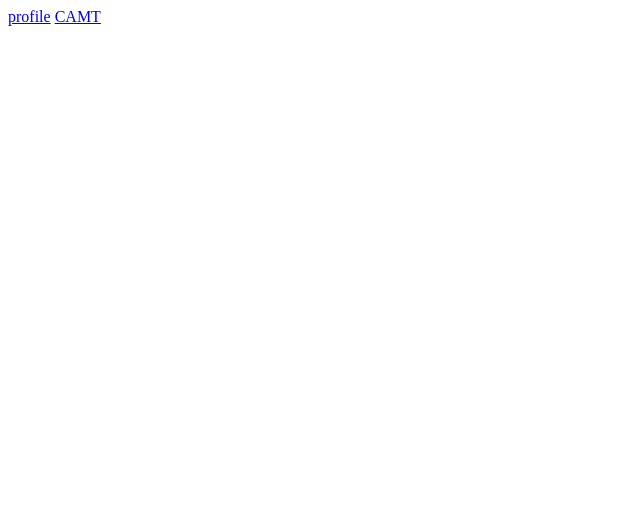
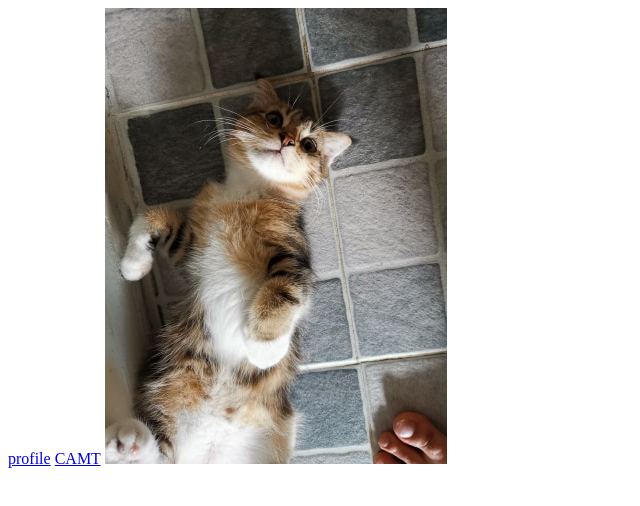
Before and after one commit to mappy5954/Lab03-2.3, a plain HTML site: page index.html in a window 1280 px wide. Shown: the whole page, without its empty margins (0-640 px from the left). Drawn offline with Linux system fonts and the light colour scheme.

Commit message:
add friend image

```diff
--- a/index.html
+++ b/index.html
@@ -3,5 +3,7 @@
     <body>
         <a href="profile.html">profile</a>
         <a href="CAMT.html">CAMT</a>
+        <img src="yit.jpg">
+
     </body>
 </html>
```
Also changed, not shown: yit.jpg (added).
